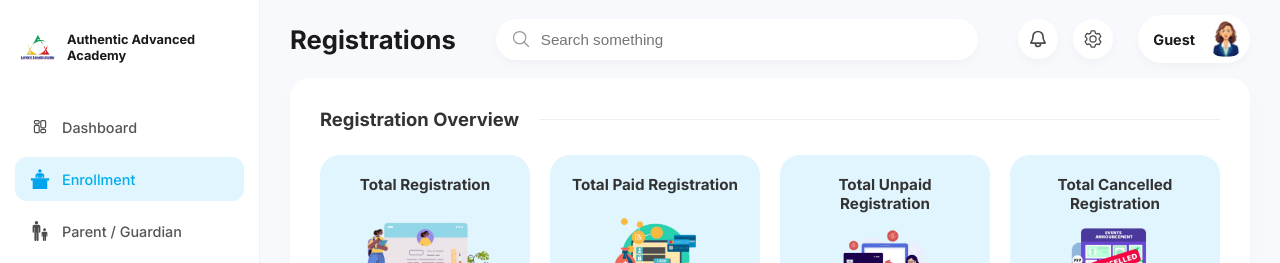
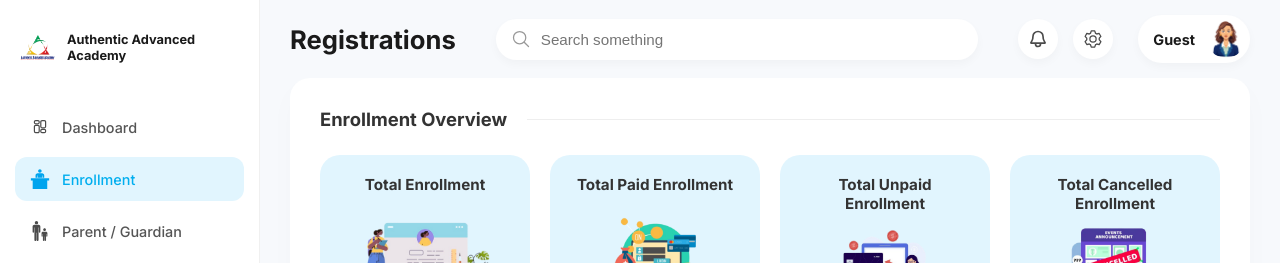
Before and after one commit to NavinRem/AAA-Online-Enrollment-System, a Vue app in the folder frontend/: page /registrations in a window 1280 px wide. Shown: the top 263 px of the page. Built offline with nearby package versions, Linux system fonts and the light colour scheme; no server answers.

Commit message:
Rename 'Registration' labels to 'Enrollment' to avoid confusion

```diff
--- a/frontend/src/views/Registrations.vue
+++ b/frontend/src/views/Registrations.vue
@@ -98,30 +98,30 @@ const formatDate = (dateString) => {
 <template>
   <DashboardLayout>
     <div class="page-container">
-      <!-- Registration Overview Section -->
+      <!-- Enrollment Overview Section -->
       <section class="overview-section card-box">
-        <h2 class="section-title">Registration Overview</h2>
+        <h2 class="section-title">Enrollment Overview</h2>
         <div class="cards-row">
           <SummaryCard
-            title="Total Registration"
+            title="Total Enrollment"
             :value="totalRegistration"
             image="registration.png"
             color="#e1f5fe"
           />
           <SummaryCard
-            title="Total Paid Registration"
+            title="Total Paid Enrollment"
             :value="totalPaidRegistration"
             image="paid-reg.png"
             color="#e1f5fe"
           />
           <SummaryCard
-            title="Total Unpaid Registration"
+            title="Total Unpaid Enrollment"
             :value="totalUnpaidRegistration"
             image="unpaid1.png"
             color="#e1f5fe"
           />
           <SummaryCard
-            title="Total Cancelled Registration"
+            title="Total Cancelled Enrollment"
             :value="totalCancelledRegistration"
             image="cancel1.png"
             color="#e1f5fe"
```
